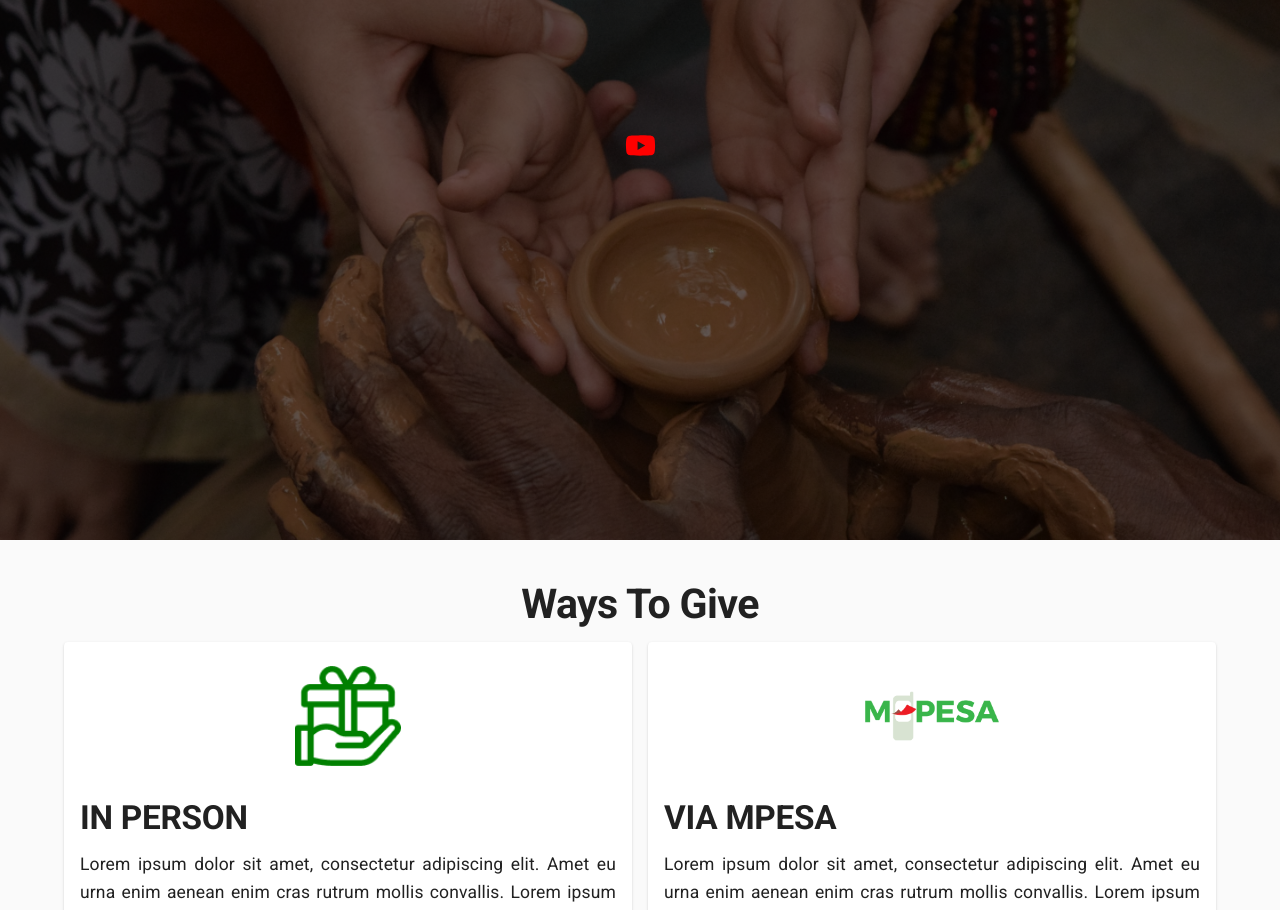
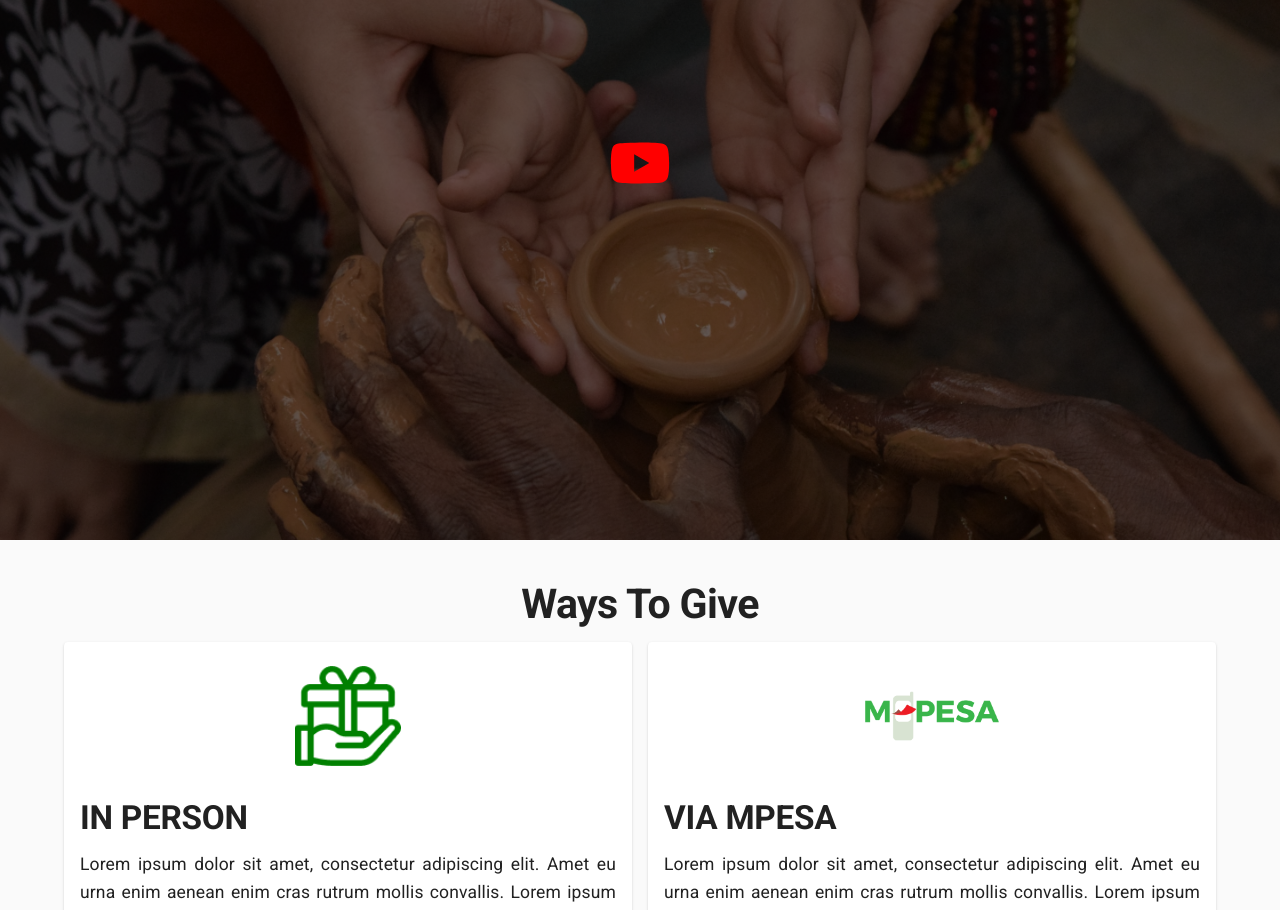
Before and after one commit to KyU-Christian-Union/kyucuwebapp, a React (Create React App) app: page /give in a window 1280 px wide. Shown: the part 964-1874 px from the top of the page. Built offline with nearby package versions, Linux system fonts and the light colour scheme.

Commit message:
changed the fontSize of the youtube icon

```diff
--- a/src/pages/GivePage/GivePage.jsx
+++ b/src/pages/GivePage/GivePage.jsx
@@ -82,7 +82,7 @@ const GivePage = () => {
         </Box>
         {/** icon */}
         <Box mt={20} sx={{ display: 'flex', alignItems: 'center', justifyContent: 'center' }}>
-          <YouTubeIcon fontSize="large" sx={{ color: 'red' }} />
+          <YouTubeIcon sx={{ color: 'red', fontSize: 70, cursor: 'pointer' }} />
         </Box>
       </Box>
       <Container maxWidth="lg" sx={{ marginBottom: 3 }}>
```
